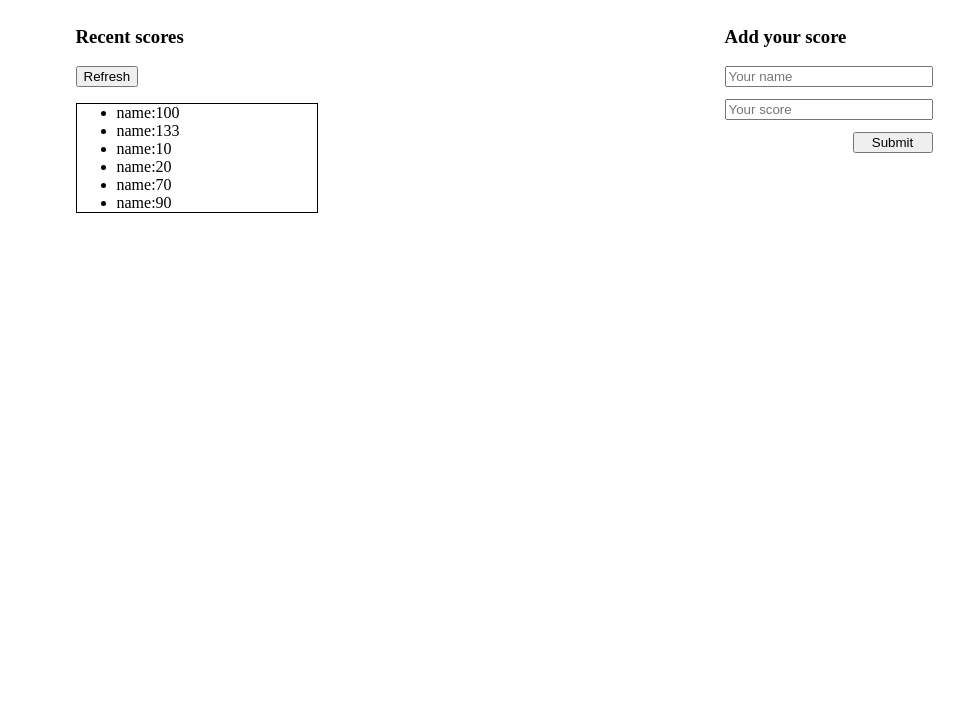
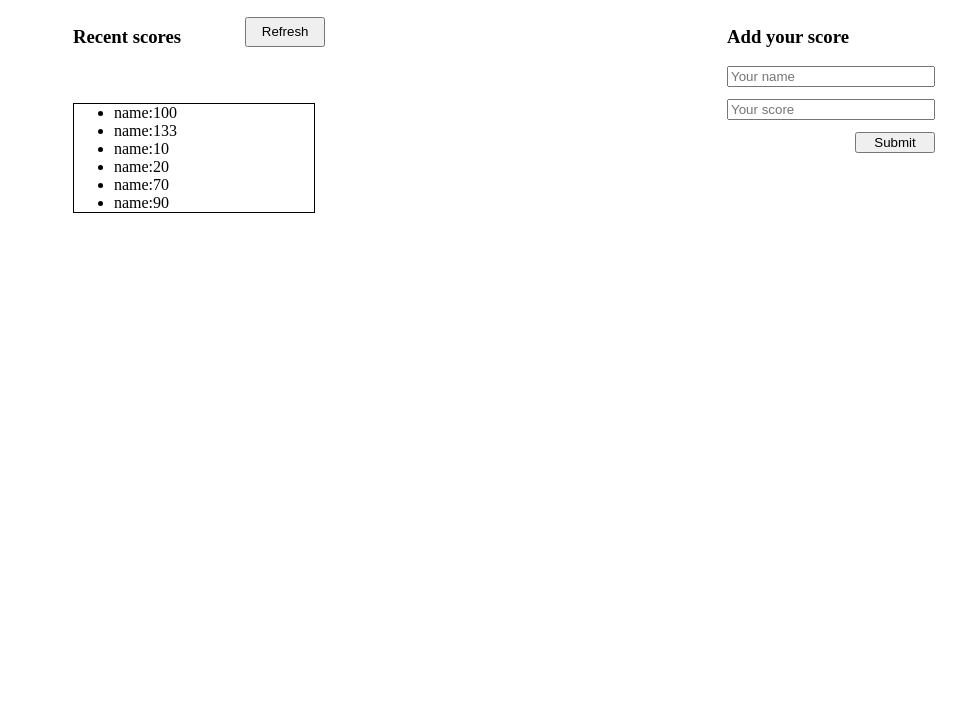
Before and after one commit to Richez003/leaderboard-app, a website built with webpack: page src/index.html in a window 1280 px wide. Shown: the part 73-800 px from the top of the page, without its empty margins (136-1102 px from the left). Built offline with nearby package versions, Linux system fonts and the light colour scheme.

Commit message:
Add margin-top.

```diff
--- a/src/style.css
+++ b/src/style.css
@@ -36,6 +36,14 @@ margin-top: 12px;
     margin-left: 8rem;
 }
 
-.rscore {
+.r-score {
     display: inline-flex;
+    gap: 4rem;
+    height: 80px;
 }
+
+.refresh {
+    width: 80px;
+    height: 30px;
+margin-top: 10px;
+}
```
